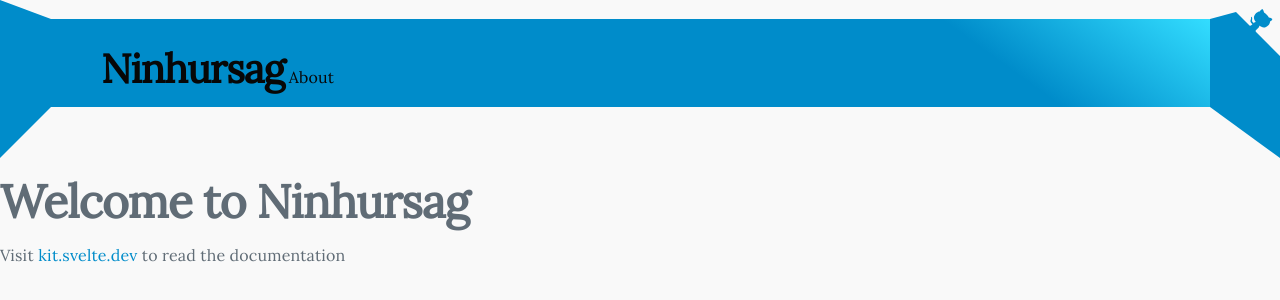
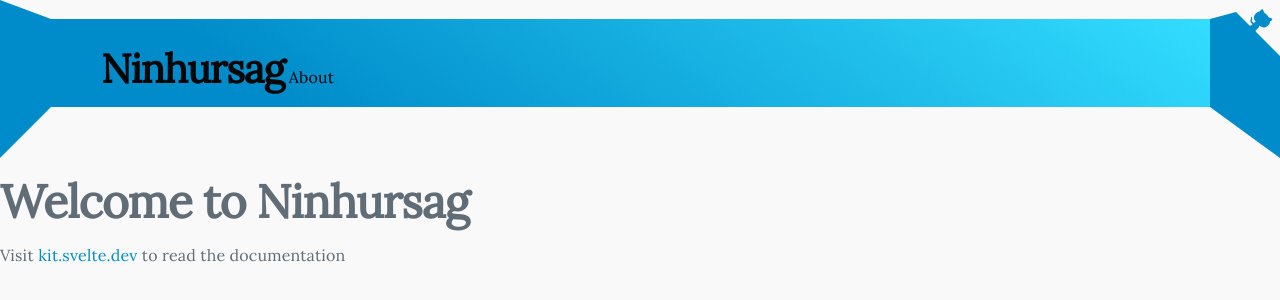
Before and after one commit to peterhil/ninhursag-api, a SvelteKit app in the folder site/: page / in a window 1280 px wide. Shown: the top 300 px of the page. Built offline with nearby package versions, Linux system fonts and the light colour scheme; a web font is replaced by a local one.

Commit message:
Adjust linear gradient background middle point from 79% to 19%

```diff
--- a/site/src/style/core.scss
+++ b/site/src/style/core.scss
@@ -34,14 +34,14 @@ nav.navigation {
 
 	background-image: linear-gradient(
 		0.1turn,
-		transparent 79%,
+		transparent 19%,
 		var(--color-accent) 100%
 	);
 
 	@media (prefers-color-scheme: dark) {
 		background-image: linear-gradient(
 			0.1turn,
-			transparent 79%,
+			transparent 19%,
 			#ffe170 100%
 		);
 	}
```
